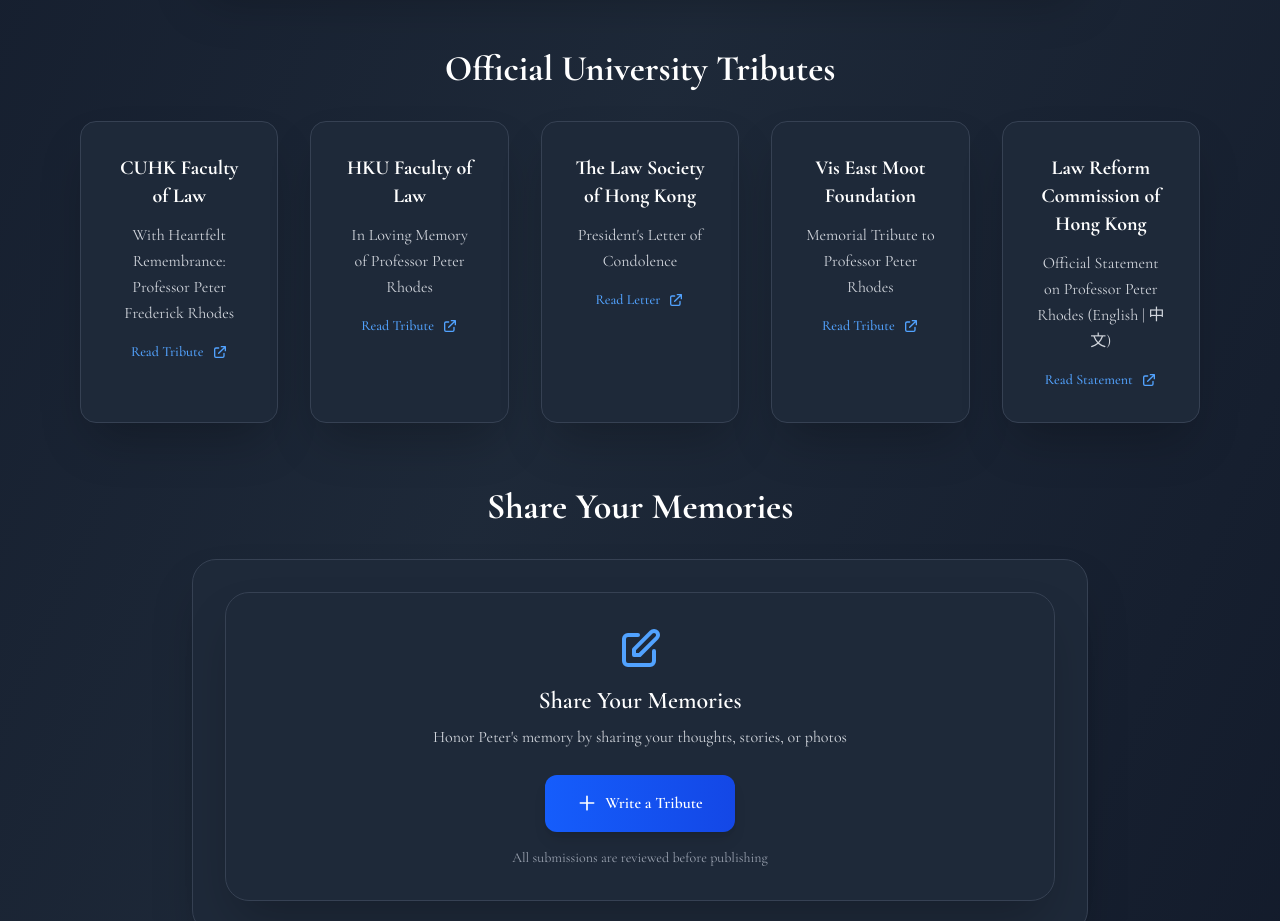
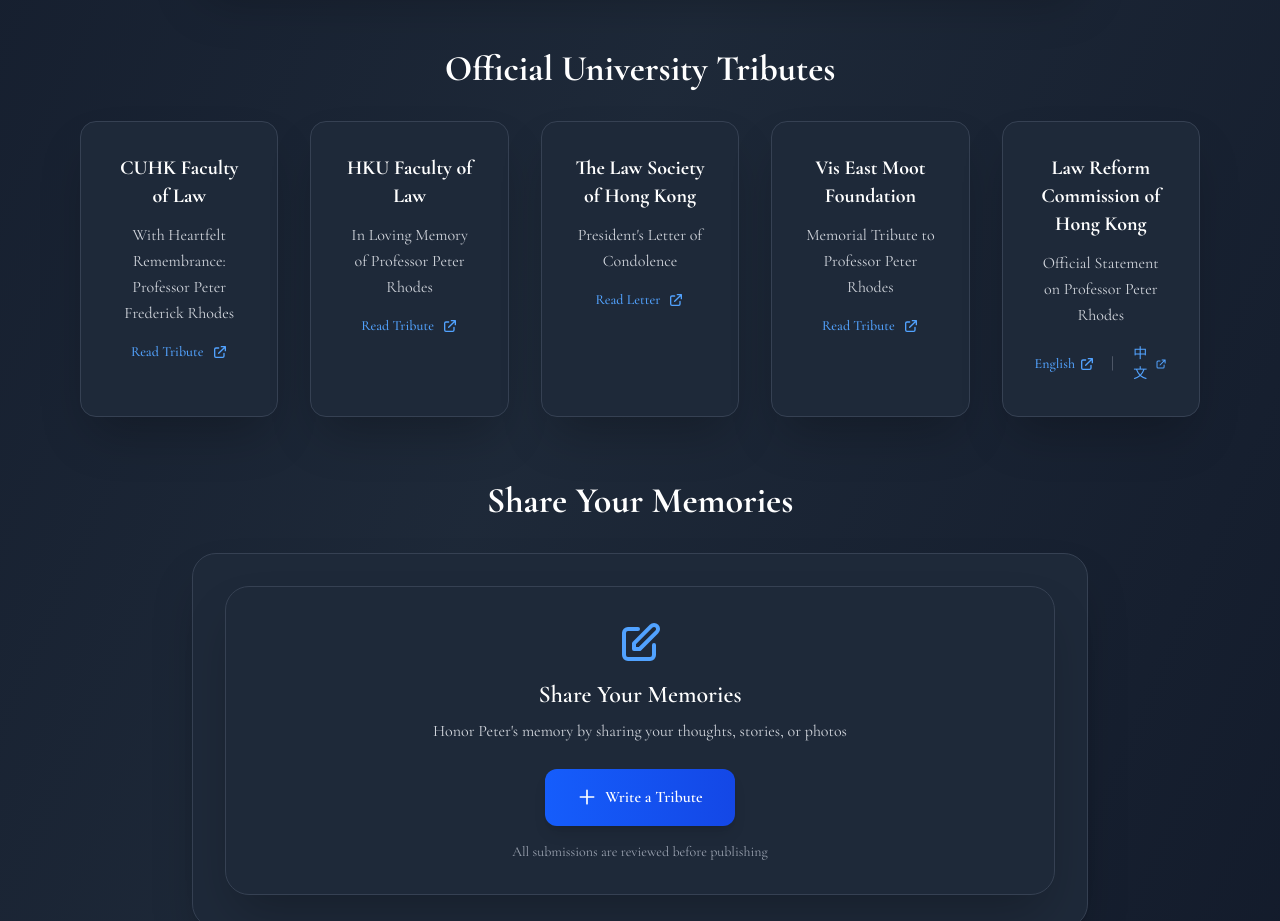
Before and after one commit to mrshootingstar/peterrhodestribute, a Next.js app: page / in a window 1280 px wide. Shown: the part 1300-2221 px from the top of the page. Built offline with nearby package versions, Linux system fonts and the light colour scheme; no server answers.

Commit message:
Buttons style changed 1

```diff
--- a/src/app/components/OfficialTributes.tsx
+++ b/src/app/components/OfficialTributes.tsx
@@ -94,27 +94,41 @@
             </div>
           </a>
 
-          <a
-            href="https://www.hkreform.gov.hk/en/news/newsXML.htm?newsDate=20250808&selectedSubSection=4&jumpToDetails=y#newsDetails"
-            target="_blank"
-            rel="noopener noreferrer"
-            className="group bg-gray-800 rounded-xl sm:rounded-2xl shadow-2xl p-4 sm:p-6 lg:p-8 border border-gray-700 hover:border-blue-500 transition-all duration-200 hover:shadow-blue-500/20"
-          >
+          <div className="bg-gray-800 rounded-xl sm:rounded-2xl shadow-2xl p-4 sm:p-6 lg:p-8 border border-gray-700">
             <div className="text-center">
-              <h4 className="text-lg sm:text-xl font-bold text-white mb-3 group-hover:text-blue-400 transition-colors">
+              <h4 className="text-lg sm:text-xl font-bold text-white mb-3">
                 Law Reform Commission of Hong Kong
               </h4>
               <p className="text-gray-300 text-sm sm:text-base mb-4 leading-relaxed">
-                Official Statement on Professor Peter Rhodes (English | 中文)
+                Official Statement on Professor Peter Rhodes
               </p>
-              <div className="flex items-center justify-center text-blue-400 group-hover:text-blue-300 transition-colors">
-                <span className="text-sm font-medium">Read Statement</span>
-                <svg className="w-4 h-4 ml-2 transform group-hover:translate-x-1 transition-transform" fill="none" stroke="currentColor" viewBox="0 0 24 24">
-                  <path strokeLinecap="round" strokeLinejoin="round" strokeWidth={2} d="M10 6H6a2 2 0 00-2 2v10a2 2 0 002 2h10a2 2 0 002-2v-4M14 4h6m0 0v6m0-6L10 14" />
-                </svg>
+              <div className="flex items-center justify-center gap-4">
+                <a
+                  href="https://www.hkreform.gov.hk/en/news/newsXML.htm?newsDate=20250808&selectedSubSection=4&jumpToDetails=y#newsDetails"
+                  target="_blank"
+                  rel="noopener noreferrer"
+                  className="flex items-center text-blue-400 hover:text-blue-300 transition-colors text-sm font-medium"
+                >
+                  English
+                  <svg className="w-4 h-4 ml-1 transform hover:translate-x-1 transition-transform" fill="none" stroke="currentColor" viewBox="0 0 24 24">
+                    <path strokeLinecap="round" strokeLinejoin="round" strokeWidth={2} d="M10 6H6a2 2 0 00-2 2v10a2 2 0 002 2h10a2 2 0 002-2v-4M14 4h6m0 0v6m0-6L10 14" />
+                  </svg>
+                </a>
+                <span className="text-gray-500">|</span>
+                <a
+                  href="https://www.hkreform.gov.hk/tc/news/newsXML.htm?newsDate=20250808&selectedSubSection=4&jumpToDetails=y#newsDetails"
+                  target="_blank"
+                  rel="noopener noreferrer"
+                  className="flex items-center text-blue-400 hover:text-blue-300 transition-colors text-sm font-medium"
+                >
+                  中文
+                  <svg className="w-4 h-4 ml-1 transform hover:translate-x-1 transition-transform" fill="none" stroke="currentColor" viewBox="0 0 24 24">
+                    <path strokeLinecap="round" strokeLinejoin="round" strokeWidth={2} d="M10 6H6a2 2 0 00-2 2v10a2 2 0 002 2h10a2 2 0 002-2v-4M14 4h6m0 0v6m0-6L10 14" />
+                  </svg>
+                </a>
               </div>
             </div>
-          </a>
+          </div>
         </div>
       </div>
     </section>
```
